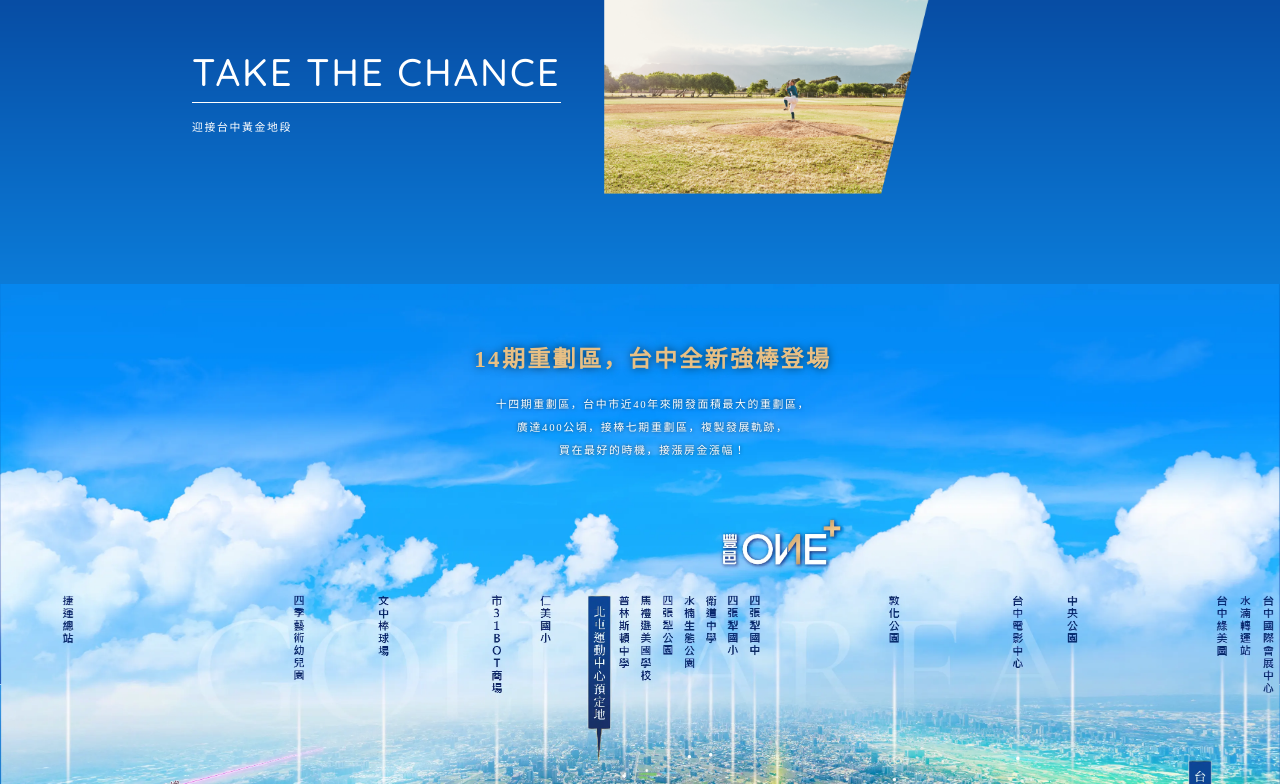
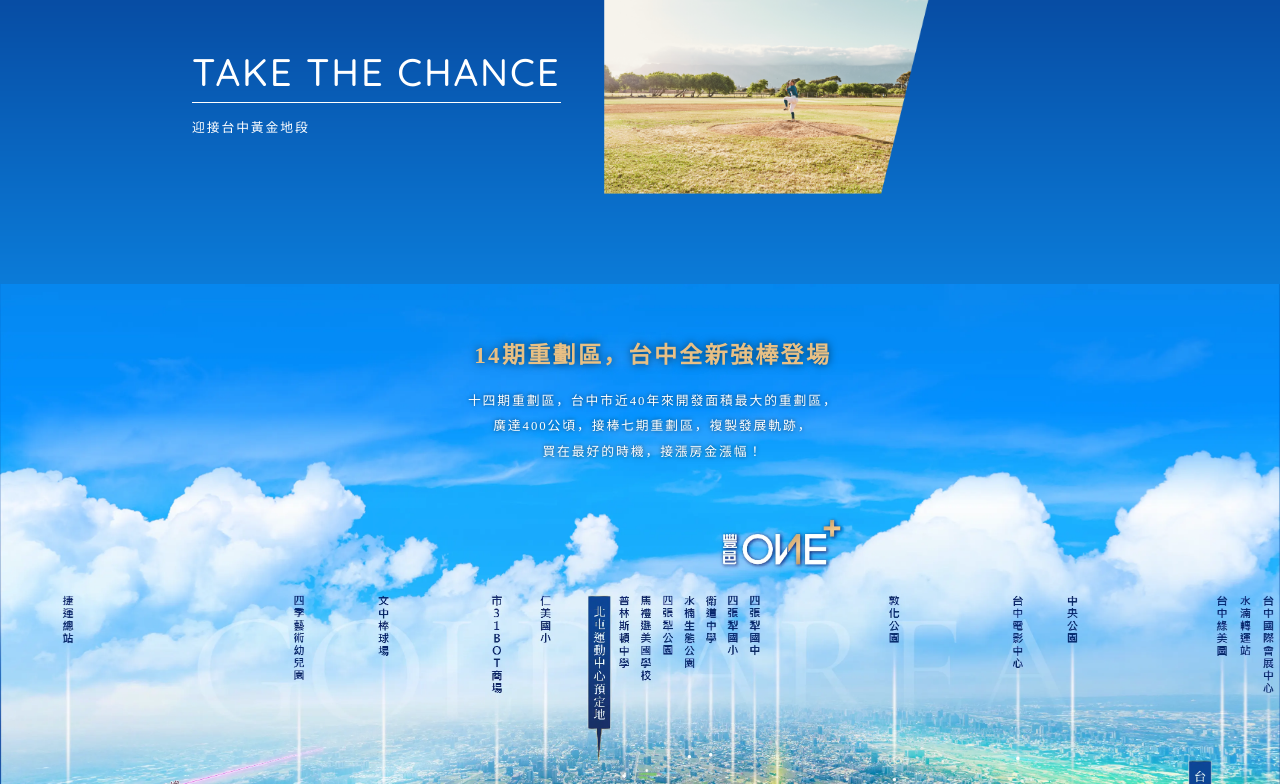
Before and after one commit to UnionCreotivity/one, a plain HTML site: page index.html in a window 1280 px wide. Shown: the part 1276-2060 px from the top of the page. Drawn offline with nearby package versions, Linux system fonts and the light colour scheme; a web font is replaced by a local one.

Commit message:
feat. 調整動態、RWD

```diff
--- a/assets/css/cards/_card14.scss
+++ b/assets/css/cards/_card14.scss
@@ -3,9 +3,10 @@
   display: flex;
   flex-direction: column;
   width: 100%;
-  height: 100vh;
+  // height: 100vh;
   padding-top: 4vw;
   padding-left: 13vw;
+  padding-bottom: 6vw;
   .content-box {
     display: flex;
     width: 100%;
@@ -14,7 +15,7 @@
     .left-box {
       display: flex;
       flex-direction: column;
-
+      width: 63%;
       .zh-title {
         @include ZHtitle();
         text-shadow: initial;
@@ -40,12 +41,12 @@
   .content-box2 {
     display: flex;
     width: 100%;
-    padding-left: 5vw;
+
     margin-top: 5vw;
     .left-box {
       display: flex;
       flex-direction: column;
-      width: 33%;
+      width: 38%;
       .swiper {
         width: 100%;
         display: flex;
--- a/assets/css/utils/_basic.scss
+++ b/assets/css/utils/_basic.scss
@@ -8,7 +8,7 @@
   list-style: none;
 }
 body {
-  background-size: contain;
-  background-position: bottom;
+  background-size: cover;
+
   background-image: url(../images/bottom_bg.png);
 }
--- a/assets/css/utils/_mixin.scss
+++ b/assets/css/utils/_mixin.scss
@@ -28,8 +28,8 @@
   font-size: 18pt;
   color: #ffffff;
   letter-spacing: 0.15em;
-  line-height: 1.8vw;
-  font-size: 0.85vw;
+  line-height: 2vw;
+  font-size: 1vw;
   @media all and (max-width: 1024px) {
     font-size: 3.7vw;
     line-height: 1.7em;
--- a/js/index.js
+++ b/js/index.js
@@ -127,8 +127,8 @@ window.onload = function () {
             }
         });
         lineTl
-            .to(".c5-line-mask_path", { strokeDashoffset: 0, duration: 0.8, })
-            .to(".c5-2-line-mask_path", { strokeDashoffset: 0, duration: 1, }, '<0.6')
+            .to(".c5-line-mask_path", { strokeDashoffset: 0, duration: 0.5, })
+            .to(".c5-2-line-mask_path", { strokeDashoffset: 0, duration: 0.6, }, '<0.3')
 
     }
     c5ScrollAni();
@@ -158,8 +158,8 @@ window.onload = function () {
             }
         });
         lineTl
-            .to(".c9-line-mask_path", { strokeDashoffset: 0, duration: 1, })
-            .to(".c9-line-mask2_path", { strokeDashoffset: 0, duration: 1, }, '<0.5')
+            .to(".c9-line-mask_path", { strokeDashoffset: 0, duration: 0.8, })
+            .to(".c9-line-mask2_path", { strokeDashoffset: 0, duration: 0.7, }, '<0.4')
     }
     c9ScrollAni();
 
```
Also changed, not shown: assets/css/app.css, assets/style/app.min.css.
